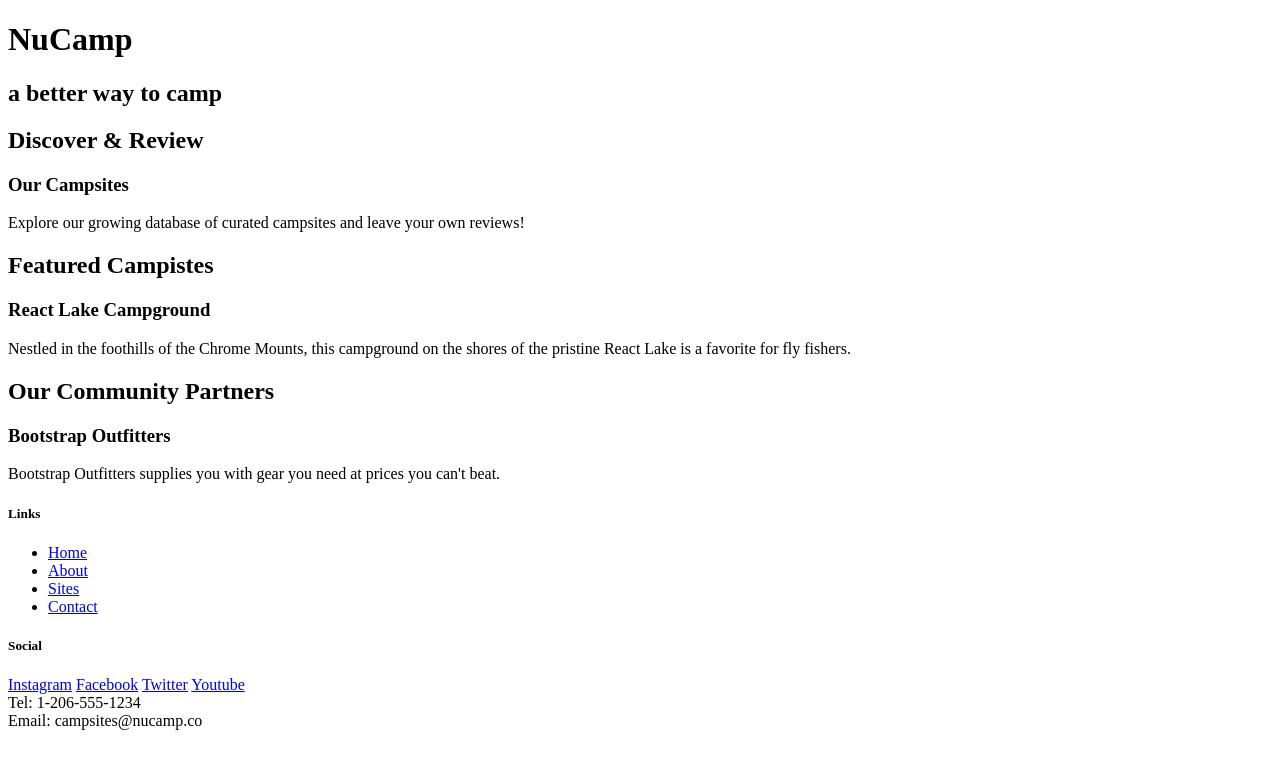
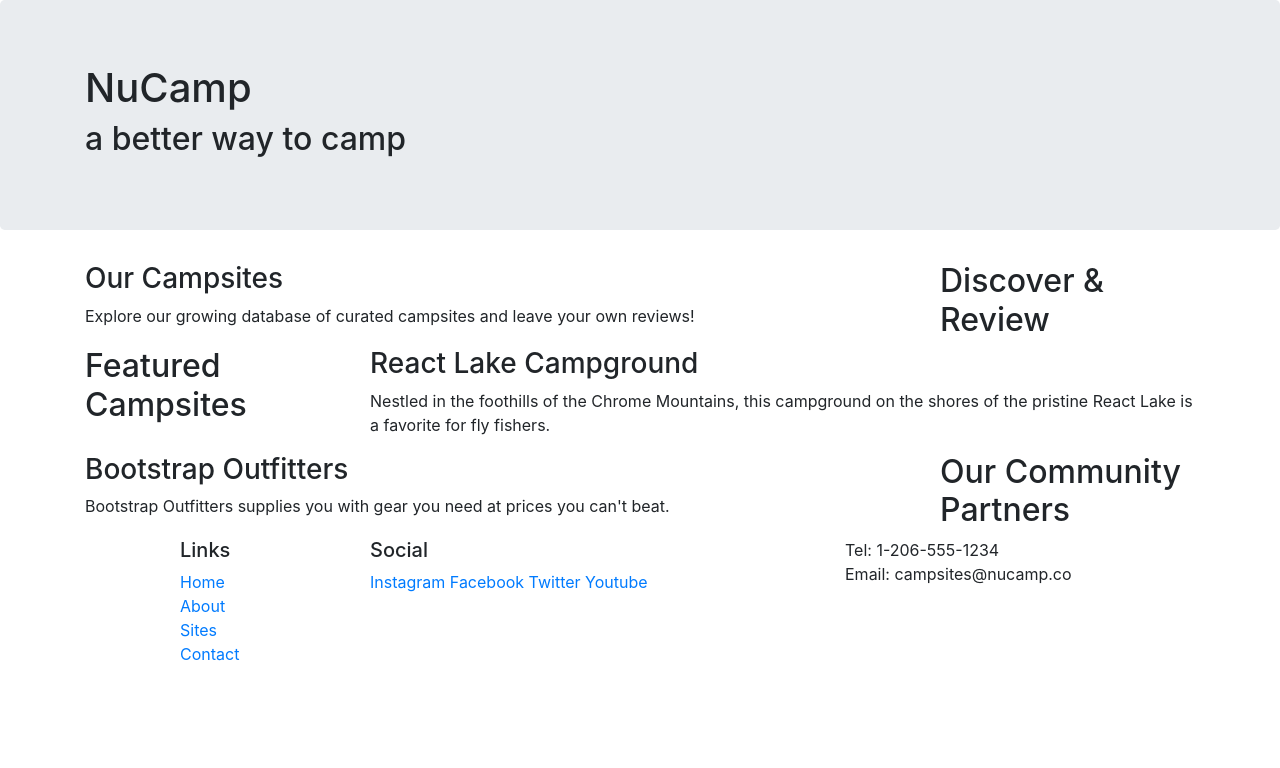
Before and after one commit to NikoIcardo/nucampsite, a website: page index.html in a window 1280 px wide. Drawn offline with nearby package versions, Linux system fonts and the light colour scheme.

Commit message:
Added bootstrap grid organization to the page

```diff
--- a/index.html
+++ b/index.html
@@ -7,67 +7,92 @@
     <!--Bootstrap CSS-->
     <link
       rel="stylesheet"
-      href="node_modules/bootstrap/dist/css/bootstrap-grid.min.css"
+      href="node_modules/bootstrap/dist/css/bootstrap.min.css"
     />
 
     <title>NuCamp: A better way to Camp</title>
   </head>
 
   <body>
-    <header>
-      <div>
+    <header class="jumbotron">
+      <div class="container">
+        <div class="row">
+          <div class="col">
             <h1>NuCamp</h1>
             <h2>a better way to camp</h2>
           </div>
+        </div>
+      </div>
     </header>
 
-    <div>
+    <div class="container">
+      <div class="row">
+        <div class="col-sm-4 order-sm-last col-md-3">
           <h2>Discover & Review</h2>
+        </div>
+
+        <div class="col">
           <h3>Our Campsites</h3>
           <p>
             Explore our growing database of curated campsites and leave your own
             reviews!
           </p>
         </div>
+      </div>
 
-    <div>
-      <h2>Featured Campistes</h2>
+      <div class="row">
+        <div class="col-sm-4 col-md-3">
+          <h2>Featured Campsites</h2>
+        </div>
+
+        <div class="col">
           <h3>React Lake Campground</h3>
           <p>
-        Nestled in the foothills of the Chrome Mounts, this campground on the
-        shores of the pristine React Lake is a favorite for fly fishers.
+            Nestled in the foothills of the Chrome Mountains, this campground on
+            the shores of the pristine React Lake is a favorite for fly fishers.
           </p>
         </div>
+      </div>
 
-    <div>
+      <div class="row">
+        <div class="col-sm-4 order-sm-last col-md-3">
           <h2>Our Community Partners</h2>
+        </div>
+
+        <div class="col">
           <h3>Bootstrap Outfitters</h3>
           <p>
-        Bootstrap Outfitters supplies you with gear you need at prices you can't
-        beat.
+            Bootstrap Outfitters supplies you with gear you need at prices you
+            can't beat.
           </p>
+        </div>
+      </div>
     </div>
 
     <footer>
-      <div>
+      <div class="container">
+        <div class="row">
+          <div class="col-4 col-sm-2 offset-1">
             <h5>Links</h5>
-        <ul>
+            <ul class="list-unstyled">
               <li><a href="#">Home</a></li>
               <li><a href="#">About</a></li>
               <li><a href="#">Sites</a></li>
               <li><a href="#">Contact</a></li>
             </ul>
           </div>
-      <div>
+          <div class="col-6 col-sm-5">
             <h5>Social</h5>
             <a href="http://instagram.com/">Instagram</a>
             <a href="http://facebook.com/">Facebook</a>
             <a href="http://twitter.com/">Twitter</a>
             <a href="http://youtube.com/">Youtube</a>
           </div>
-      <div>
+          <div class="col-sm-4">
             Tel: 1-206-555-1234<br />
             Email: campsites@nucamp.co
+          </div>
+        </div>
       </div>
     </footer>
 
```
Also changed, not shown: 1 other file. Lines whose indentation alone changed are shown as unchanged.
